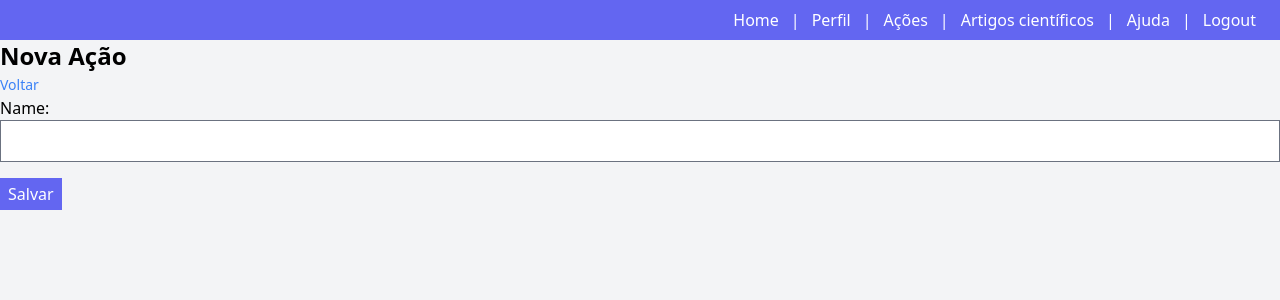
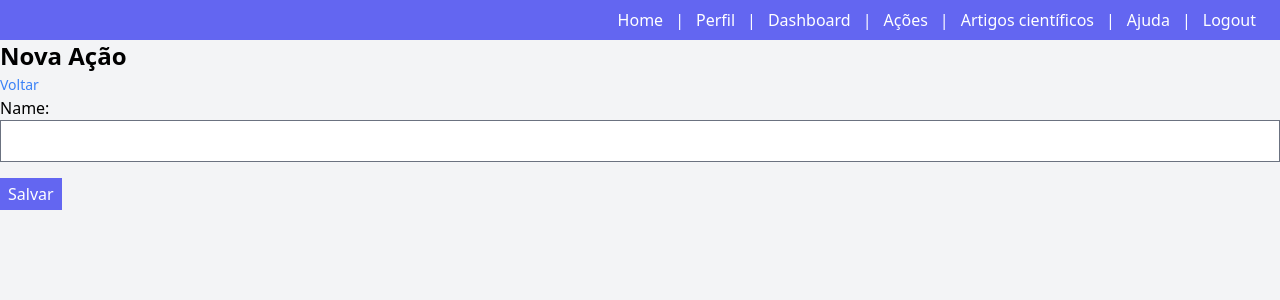
Before and after one commit to FabioCruz20/active_aging_planner, a Django app: page /planning/actions/new in a window 1280 px wide. Shown: the top 300 px of the page. Run offline with Django 4.2, Linux system fonts and the light colour scheme; the visitor is signed in with stand-in values (Sample User, id 1); some libraries are stand-ins or nearby versions.

Commit message:
fix: add dashboard link to header navbar

```diff
--- a/templates/layout.html
+++ b/templates/layout.html
@@ -30,6 +30,7 @@
             <a href="{% url 'landing_page' %}">Home</a>
             {% if user.is_authenticated %}
                 | <a href="{% url 'profiles:profile' %}">Perfil</a>
+                | <a href="{% url 'dashboard:index' %}">Dashboard</a>
                 | <a href="{% url 'projects:manage_actions_matrix' %}">Ações</a>
                 | <a href="{% url 'papers:index' %}">Artigos científicos</a>
                 | <a href="{% url 'help:index' %}">Ajuda</a>
```
